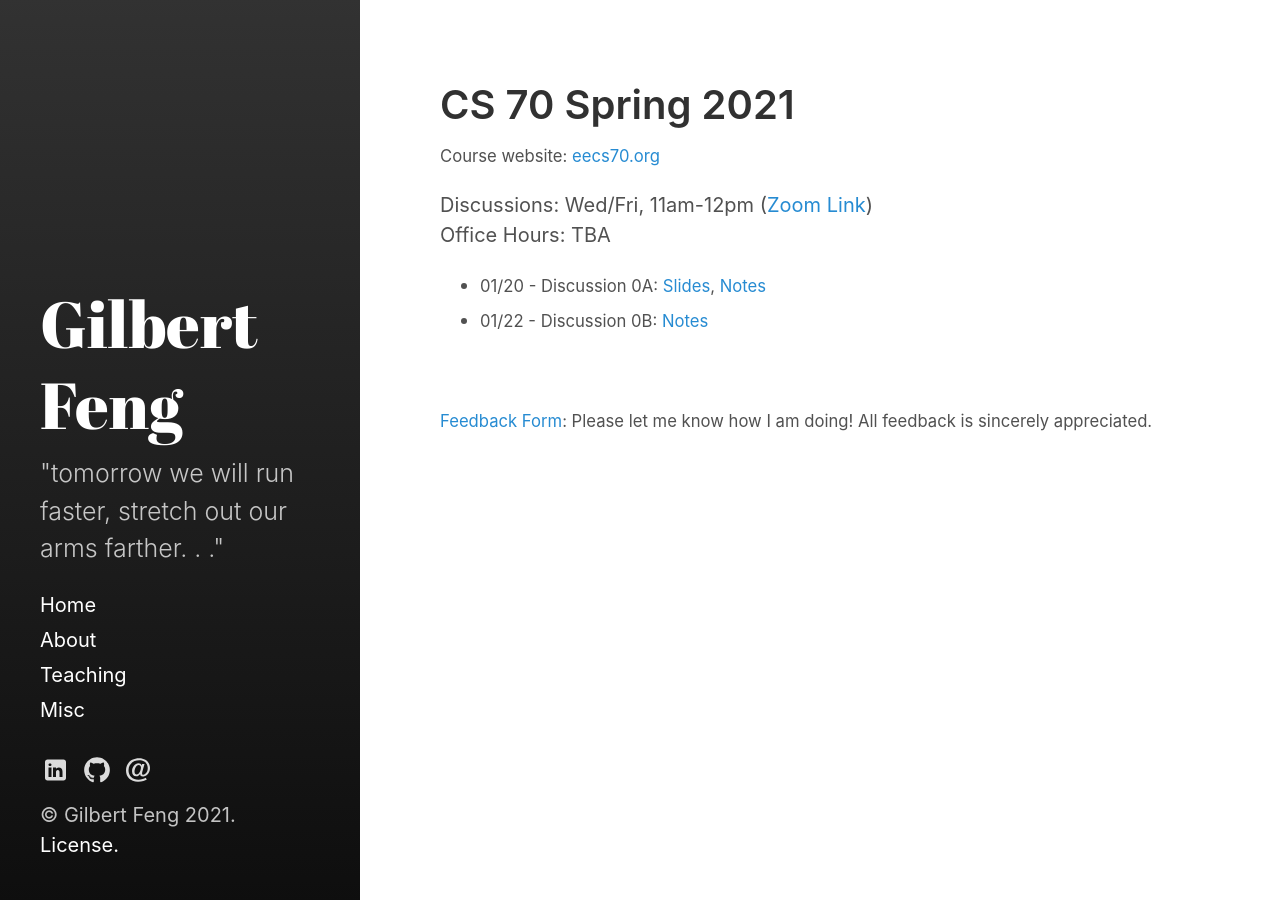
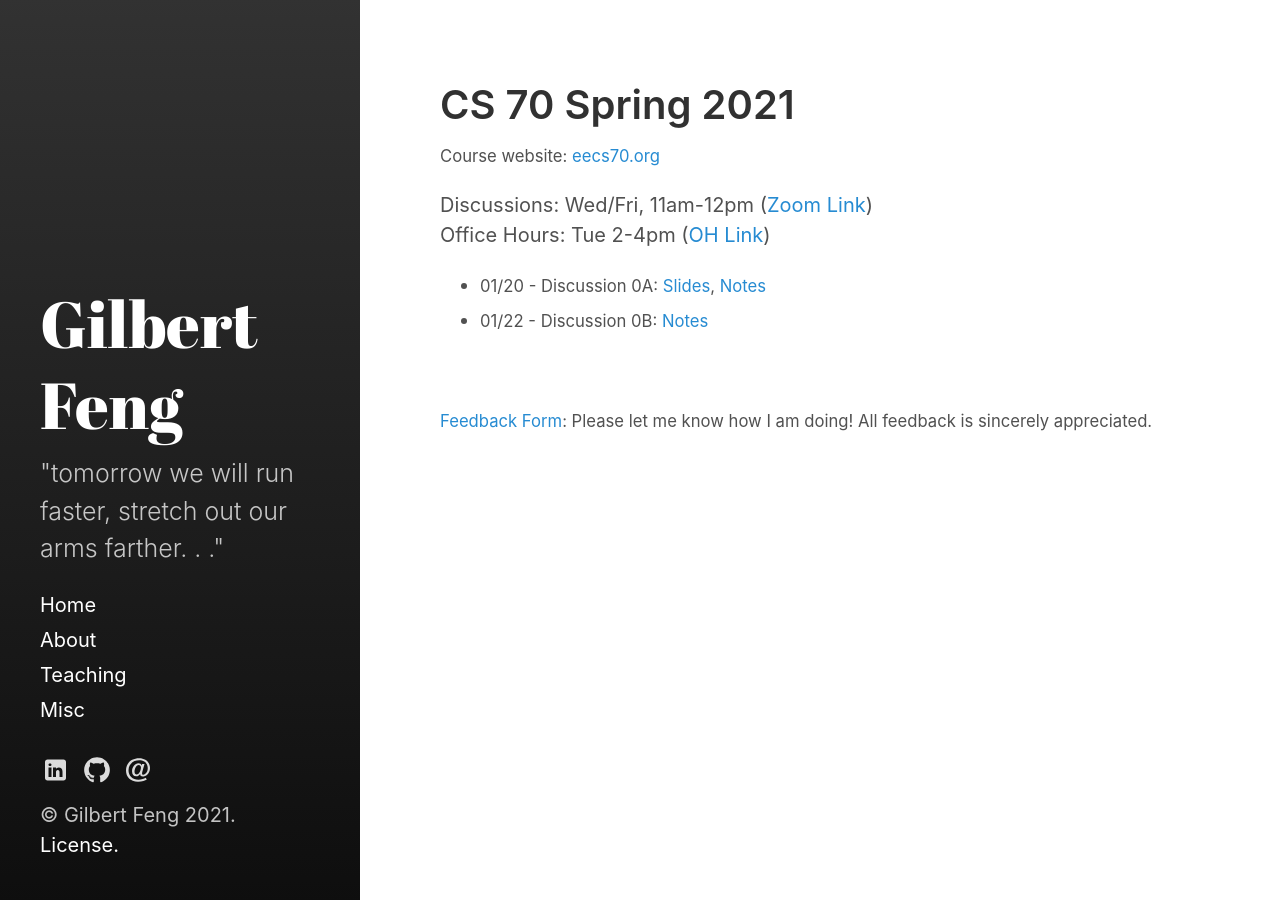
Before and after one commit to gfeng2001/gfeng2001.github.io, a Jekyll site: the page built from teaching/sp21cs70.md, in a window 1280 px wide. Built offline with Jekyll 4.4.1, drawn with Linux system fonts in a browser that asks for light colours.

Commit message:
update OH

```diff
--- a/teaching/sp21cs70.md
+++ b/teaching/sp21cs70.md
@@ -8,7 +8,7 @@ sidebar_link: false
 
 Discussions: Wed/Fri, 11am-12pm (<a href='https://berkeley.zoom.us/j/93166055219?pwd=QVNKK2hvdEQvak9sQm1wWnVQamdlQT09'>Zoom Link</a>)
 <br>
-Office Hours: TBA
+Office Hours: Tue 2-4pm (<a href='https://oh.eecs70.org'>OH Link</a>)
 
 * <small> 01/20 - Discussion 0A: <a href='https://docs.google.com/presentation/d/1ruLXTOKdQ9Q-3QI4MGS-X-d_i9AjLMVkQSL2-8gSGM0/edit?usp=sharing'>Slides</a>, <a href='/assets/pdfs/cs70/sp21cs70/dis0a.pdf'>Notes</a> </small>
 * <small> 01/22 - Discussion 0B: <a href='/assets/pdfs/cs70/sp21cs70/dis0b.pdf'>Notes</a> </small>
```
